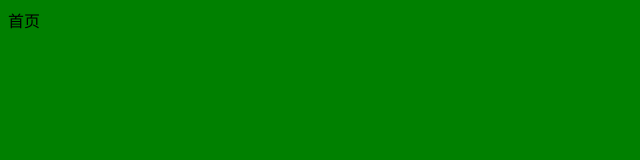
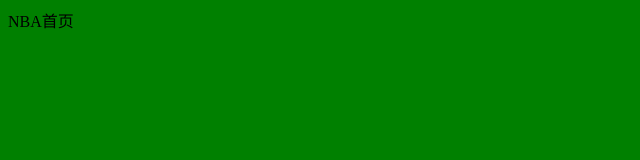
Before and after one commit to Mr8Ga/NBA, a plain HTML site: page index.html in a window 1280 px wide. Shown: the full height of the page, 0-640 px from the left. Drawn offline with Linux system fonts and the light colour scheme.

Commit message:
NBA首页

```diff
--- a/index.html
+++ b/index.html
@@ -9,7 +9,7 @@
     <script src="./index.js"></script>
 </head>
 <body>
-    <div>首页
+    <div>NBA首页
         <img src="../nba-icon.webp" alt="">
     </div>
 </body>
```
